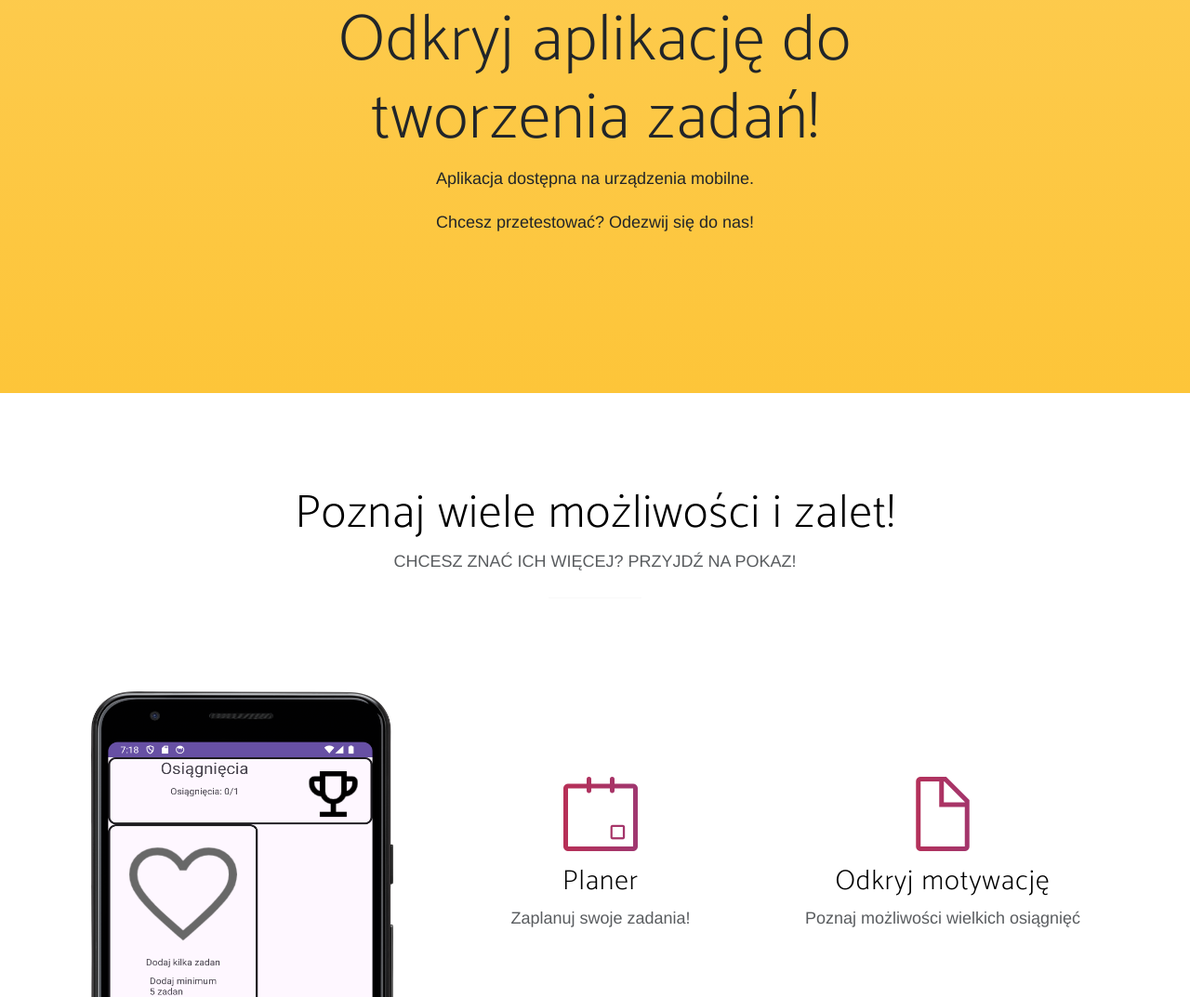
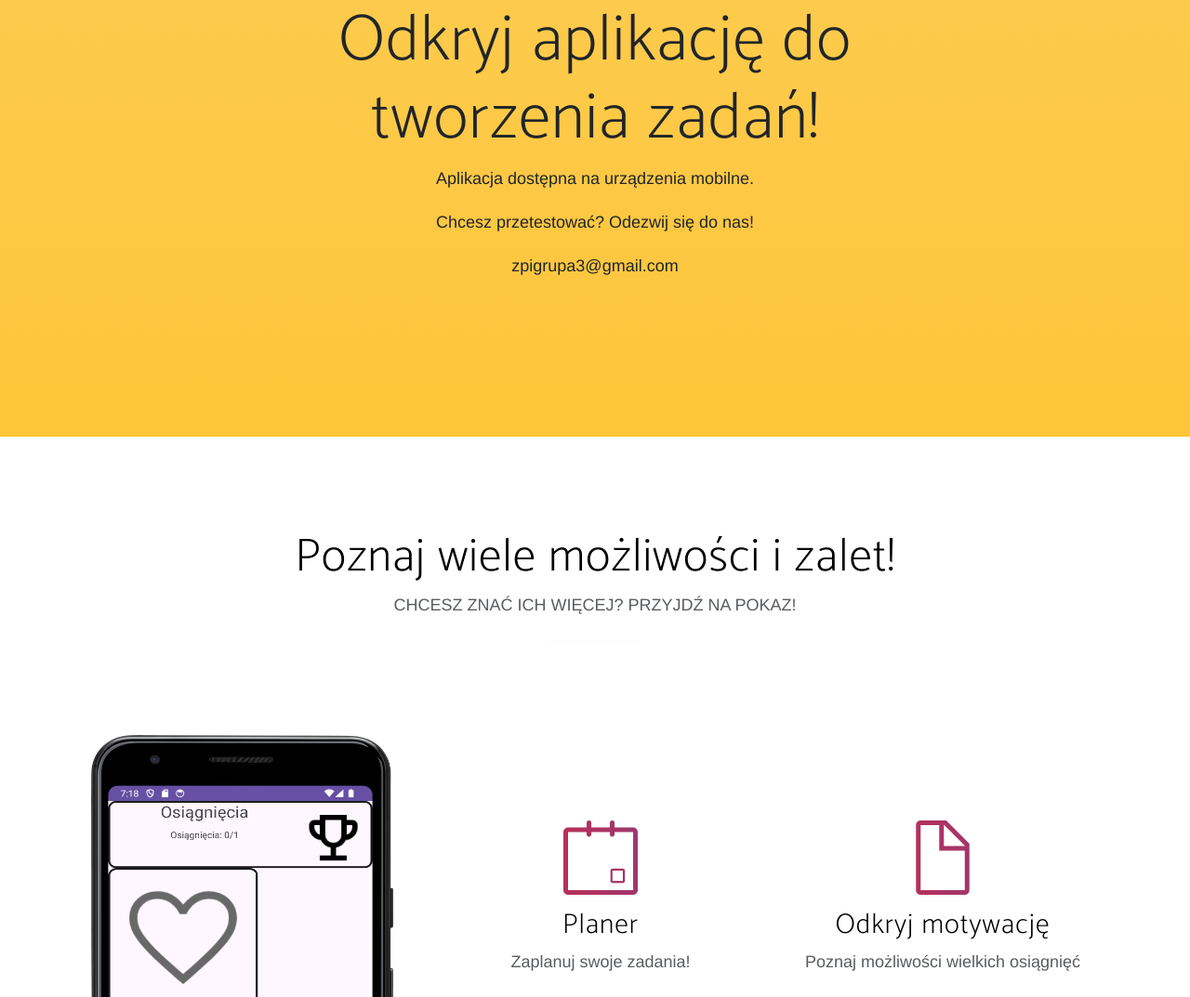
Before and after one commit to AgataAnderson/ZPI-Przypominajka, a plain HTML site: page index.html in a window 1280 px wide. Shown: the part 947-2020 px from the top of the page at 93% size. Drawn offline with Linux system fonts and the light colour scheme; a web font is replaced by a local one.

Commit message:
chujdupa

```diff
--- a/index.html
+++ b/index.html
@@ -56,6 +56,7 @@
                     <h2 class="section-heading">Odkryj aplikację do tworzenia zadań!</h2>
                     <p>Aplikacja dostępna na urządzenia mobilne.</p>
                     <p> Chcesz przetestować? Odezwij się do nas! </p>
+                    <p>zpigrupa3@gmail.com</p>
 
                 </div>
             </div>
```
